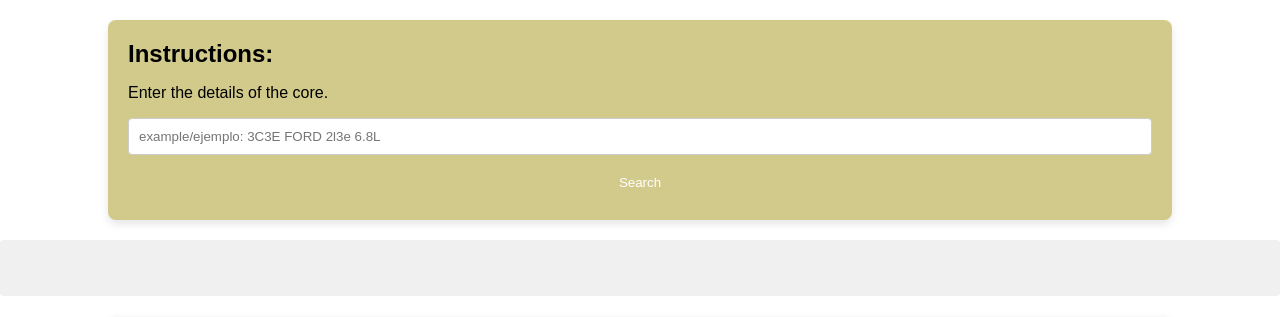
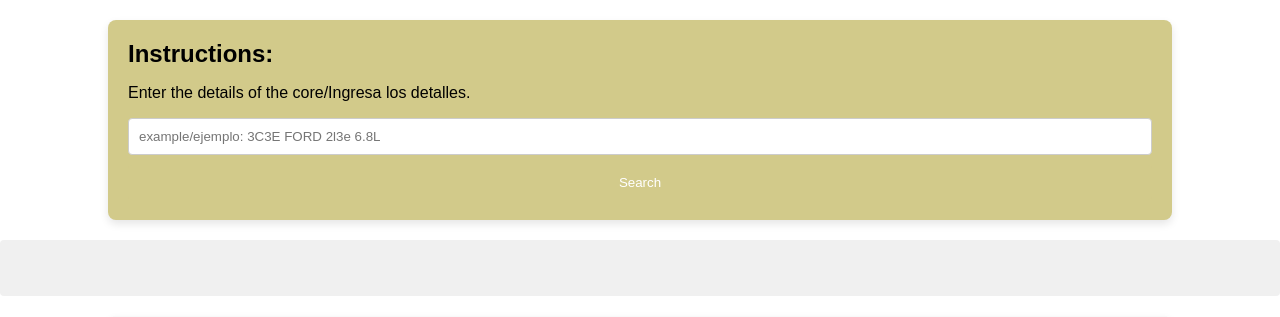
Before and after one commit to clutch70/castingdecoder, a PHP site: page / in a window 1280 px wide. Shown: the part 77-394 px from the top of the page. Run offline with PHP 8.4, Linux system fonts and the light colour scheme.

Commit message:
Fix example

```diff
--- a/index.php
+++ b/index.php
@@ -76,7 +76,7 @@ if(isset($_POST['add_to_cart'])) {
     <div class="form-container">
         <div class="instructions">
             <h2>Instructions:</h2>
-            <p>Enter the details of the core.</p>
+            <p>Enter the details of the core/Ingresa los detalles.</p>
         </div>
         <form action="" method="post">
             <input type="text" name="search_terms" placeholder="example/ejemplo: 3C3E FORD 2l3e 6.8L">
```
